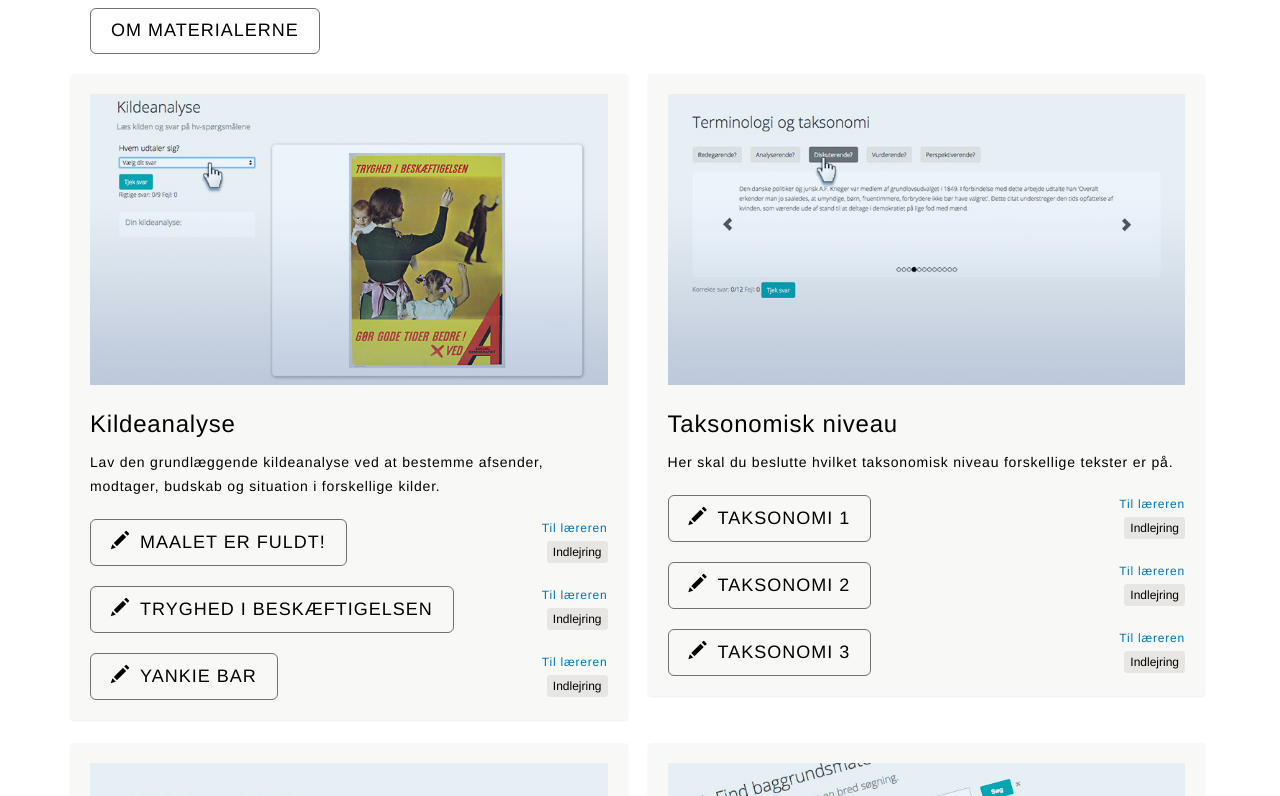
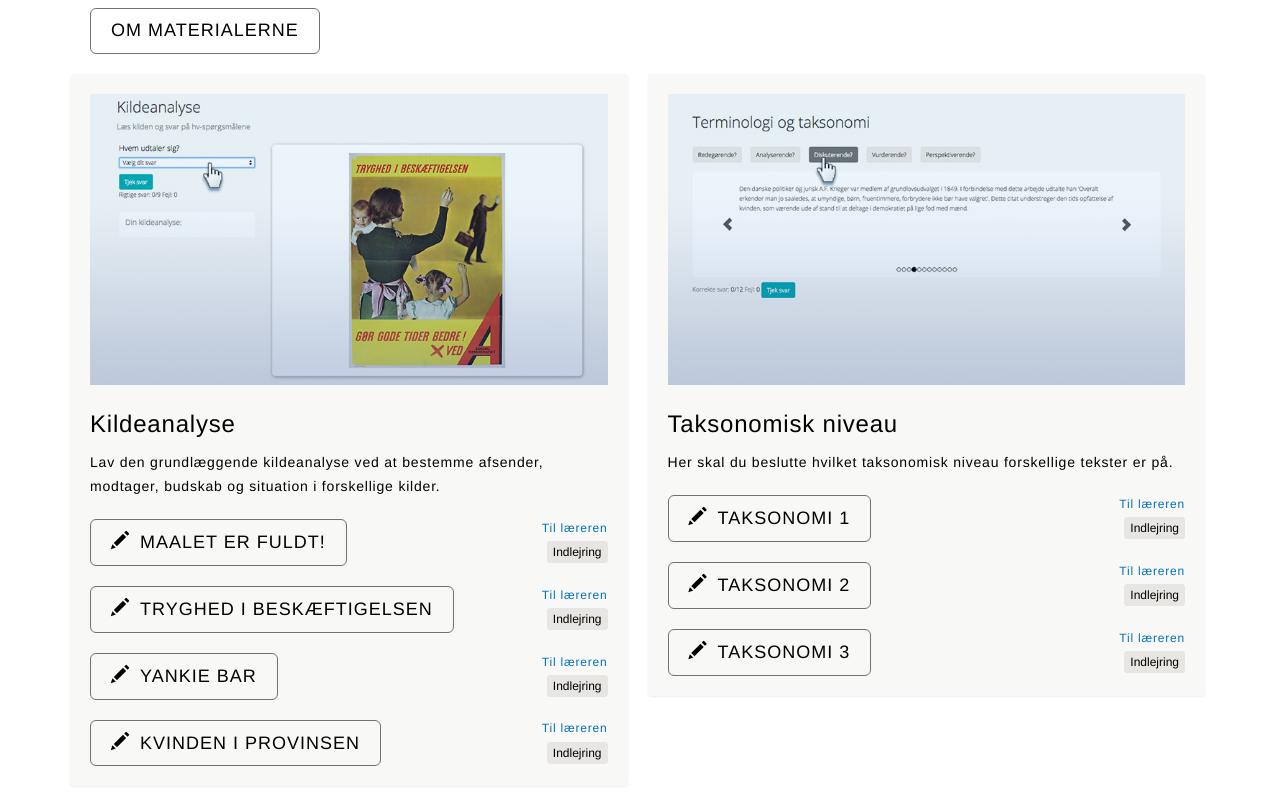
Before and after one commit to kvucEteam/historie, a plain HTML site: page index.html in a window 1280 px wide. Shown: the part 156-952 px from the top of the page. Drawn offline with nearby package versions, Linux system fonts and the light colour scheme; files that its build step writes are made by us from their sources; a script that the page names is missing.

Commit message:
opdateret med ny kildeanalyse opg

```diff
--- a/index.html
+++ b/index.html
@@ -37,18 +37,6 @@
                         <h3>Kildeanalyse</h3>
                         <p>
                             Lav den grundlæggende kildeanalyse ved at bestemme afsender, modtager, budskab og situation i forskellige kilder.</p>
-                        <!--
-                        <div class="btn_container">
-                            <a target="_blank" href="../kemiC_symboloever/index.html?pn=5%26l=1" class="btn-default btn-lg" role="button">
-                                <span class="glyphicon glyphicon-play"></span>Symboler i dagligdagen
-                            </a>
-                            <div class="indlejring_container">
-                                <a class="MetaDataLink" target="_blank" href="pdf/character_exercise_the_anti_social_network.pdf">Til læreren</a>
-                                <br>
-                                <a class="btn btn-info btn-xs embedlink" onclick="embedlink($(this))">Indlejring</a>
-                            </div>
-                        </div>
-  -->
                         <div class="btn_container">
                             <a target="_blank" href="../histB_kildeanalyse/kildeanalyse.html" class="btn-default btn-lg" role="button">
                                 <span class="glyphicon glyphicon-pencil"></span>Maalet er Fuldt!
@@ -69,9 +57,19 @@
                                 <a class="btn btn-info btn-xs embedlink" onclick="embedlink($(this))">Indlejring</a>
                             </div>
                         </div>
-                          <div class="btn_container">
+                        <div class="btn_container">
                             <a target="_blank" href="../histB_kildeanalyse/kildeanalyse_3.html" class="btn-default btn-lg" role="button">
                                 <span class="glyphicon glyphicon-pencil"></span>Yankie bar
+                            </a>
+                            <div class="indlejring_container">
+                                <a class="MetaDataLink" target="_blank" href="pdf/character_exercise_the_anti_social_network.pdf">Til læreren</a>
+                                <br>
+                                <a class="btn btn-info btn-xs embedlink" onclick="embedlink($(this))">Indlejring</a>
+                            </div>
+                        </div>
+                                 <div class="btn_container">
+                            <a target="_blank" href="../histB_kildeanalyse/kildeanalyse_4.html" class="btn-default btn-lg" role="button">
+                                <span class="glyphicon glyphicon-pencil"></span>Kvinden i provinsen
                             </a>
                             <div class="indlejring_container">
                                 <a class="MetaDataLink" target="_blank" href="pdf/character_exercise_the_anti_social_network.pdf">Til læreren</a>
@@ -191,7 +189,6 @@
                                 <a class="btn btn-info btn-xs embedlink" onclick="embedlink($(this))">Indlejring</a>
                             </div>
                         </div>
-
                         <div class="btn_container">
                             <!-- <a target="_blank" href="../histB_parallax_kildeanalyse/parallax_kildeanalyse.html" class="btn-default btn-lg" role="button">
                                 <span class="glyphicon glyphicon-pencil"></span>Frit emne
```
